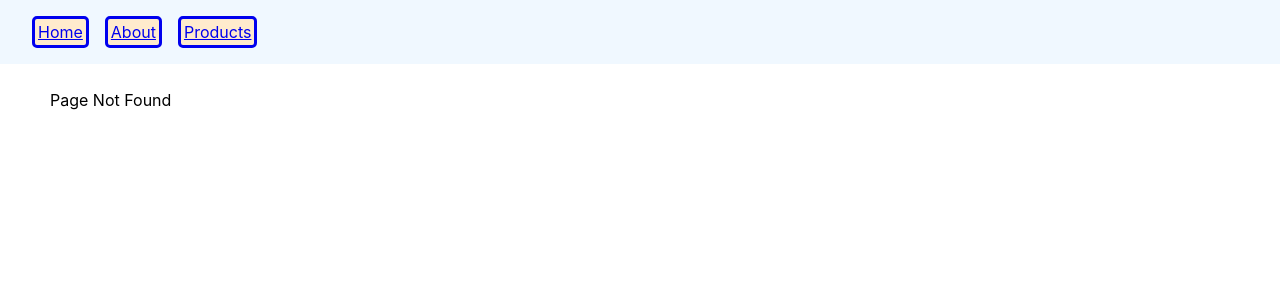
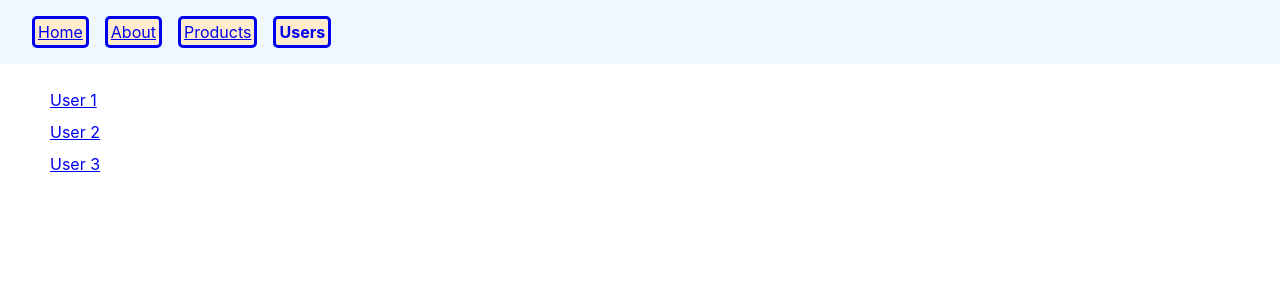
Before and after one commit to harislee168/react-router-demo, a React (Create React App) app: page /users in a window 1280 px wide. Before the commit this address had no page. Shown: the top 300 px of the page. Built offline with nearby package versions, Linux system fonts and the light colour scheme.

Commit message:
dynamic routing

```diff
--- a/src/App.js
+++ b/src/App.js
@@ -7,6 +7,9 @@ import {NoMatch} from './components/NoMatch'
 import {Products} from './components/Products'
 import {FeaturedProducts} from './components/FeaturedProducts'
 import {NewProducts} from './components/NewProducts'
+import {Users} from './components/Users'
+import {UserDetails} from './components/UserDetails'
+import {Admin} from './components/Admin'
 
 function App() {
   return (
@@ -24,6 +27,9 @@ function App() {
             <Route path='featured' element={<FeaturedProducts />}></Route>
             <Route path='new' element={<NewProducts />}></Route>
           </Route>
+          <Route path='users' element={<Users />}></Route>
+          <Route path='user/:userId' element={<UserDetails />}></Route>
+          <Route path='user/admin' element={<Admin />}></Route>
           <Route path='*' element={<NoMatch />}></Route>
         </Routes>
       </div>
--- /dev/null
+++ b/src/components/Admin.js
@@ -0,0 +1,7 @@
+import React from 'react'
+
+export const Admin = () => {
+  return (
+    <div>Admin Page</div>
+  )
+}
--- a/src/components/Navbar.js
+++ b/src/components/Navbar.js
@@ -7,6 +7,7 @@ export const Navbar = () => {
       <NavLink to='/'>Home</NavLink>
       <NavLink to='/about'>About</NavLink>
       <NavLink to='/products'>Products</NavLink>
+      <NavLink to='/users'>Users</NavLink>
     </nav>
   )
 }
--- /dev/null
+++ b/src/components/UserDetails.js
@@ -0,0 +1,9 @@
+import React from 'react'
+import { useParams } from 'react-router-dom'
+
+export const UserDetails = () => {
+  const {userId} = useParams()
+  return (
+    <div>Details about users: {userId}</div>
+  )
+}
--- /dev/null
+++ b/src/components/Users.js
@@ -0,0 +1,12 @@
+import React from 'react'
+import {Link} from 'react-router-dom'
+
+export const Users = () => {
+  return (
+    <div className='main-body'>
+      <Link to='/user/1'>User 1</Link><br />
+      <Link to='/user/2'>User 2</Link><br />
+      <Link to='/user/3'>User 3</Link><br />
+    </div>
+  )
+}
```
